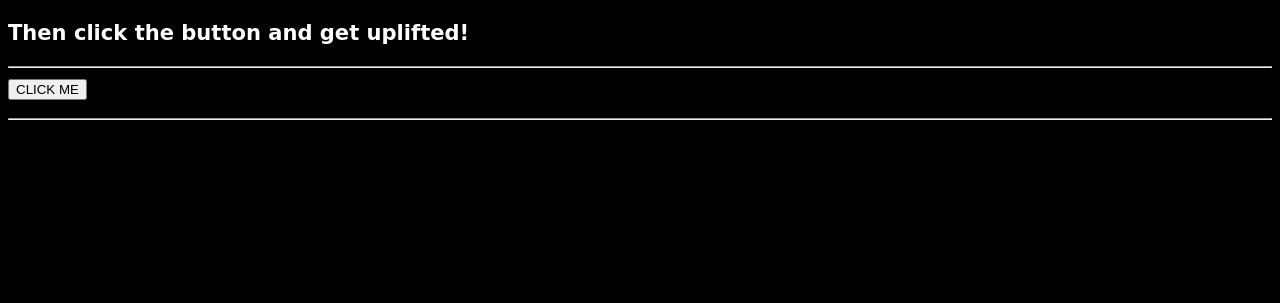
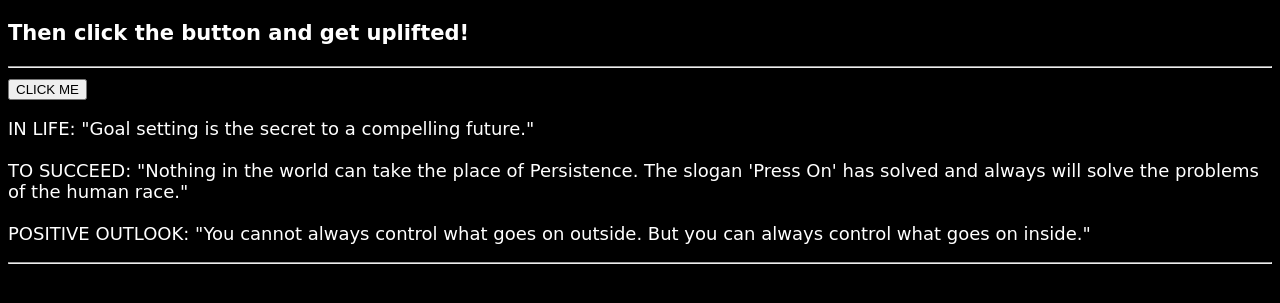
Before and after one commit to 28yg/Random_Message_Generator, a plain HTML site: page index.html in a window 1280 px wide. Shown: the part 123-426 px from the top of the page. Drawn offline with Linux system fonts and the light colour scheme.

Commit message:
Update index.html

```diff
--- a/index.html
+++ b/index.html
@@ -27,6 +27,6 @@
         <p id="demo"></p>
         <hr>
 
-        <script src="./messageGenerator_2.js"></script>
+        <script src="./messageGenerator.js"></script>
     </body>
 </html>
```
